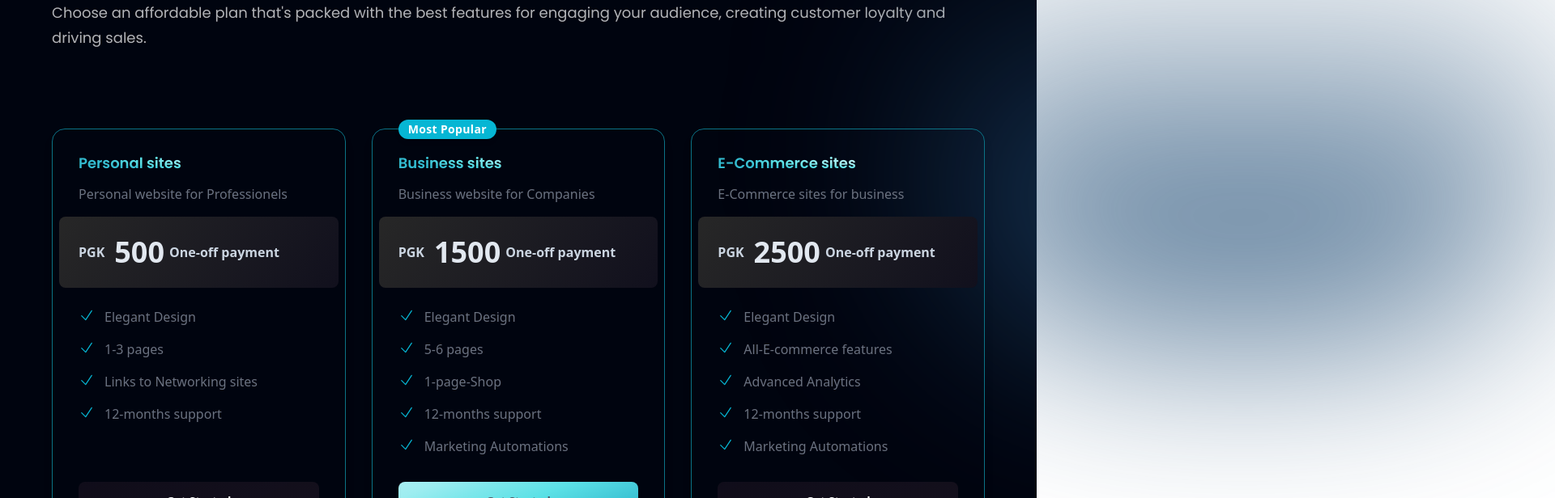
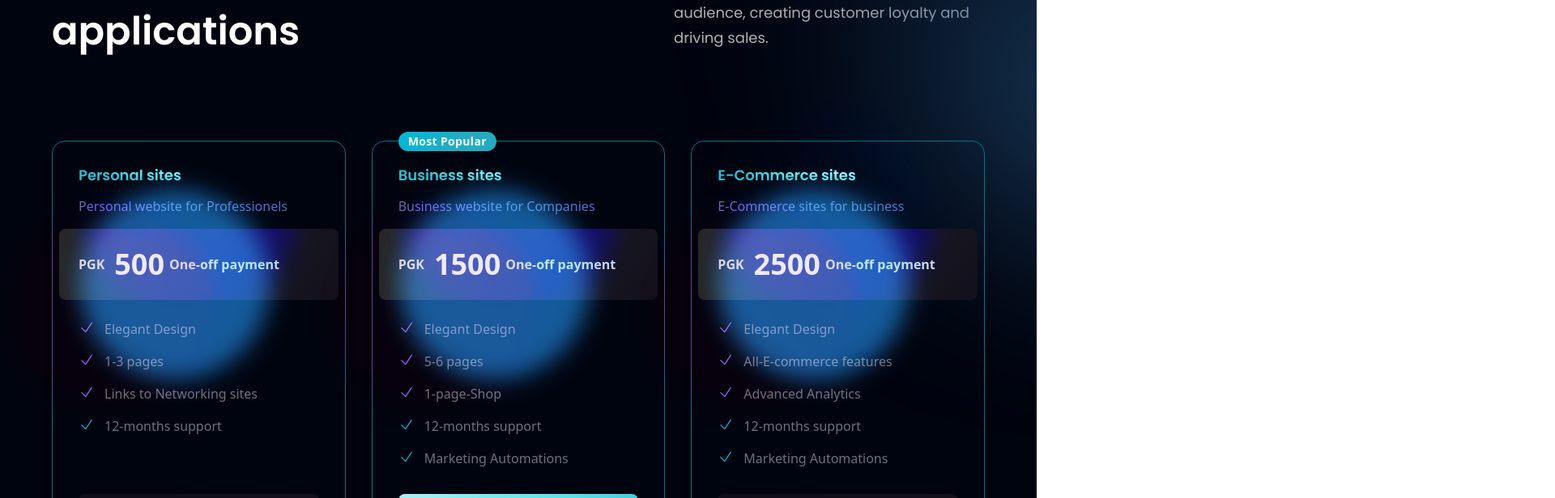
Before and after one commit to LucioFider/Personal-Website, a React (Vite) app: page / in a window 1280 px wide. Shown: the part 5540-6156 px from the top of the page at 81% size, 1920 px wide, since content can reach past the window. Built offline with nearby package versions, Linux system fonts and the light colour scheme.

Commit message:
14th-commit

```diff
--- a/src/components/PriceCards.jsx
+++ b/src/components/PriceCards.jsx
@@ -4,10 +4,10 @@ import styles from "../style";
 
 const PriceCards = () => {
   return (
-    <div className="grid grid-cols-3 gap-8 py-24">
+    <div className={`${styles.section} grid grid-cols-3 gap-8 py-24`}>
       {pricingPlans.map((plan) => (
         <div
-          className=" text-black border border-[#0b7285] shadow-lg p-8  rounded-2xl relative flex flex-col"
+          className=" text-black border border-[#0b7285] shadow-lg p-8  rounded-2xl flex flex-col relative"
           key={plan.title}
         >
           <h3 className="font-poppins text-lg font-semibold leading-5 text-gradient">
@@ -19,6 +19,11 @@ const PriceCards = () => {
               Most Popular
             </p>
           )}
+
+          {/* Animation */}
+          <div className="absolute top-20 -left-14 w-64 h-64 bg-[#da77f2] rounded-full mix-blend-hue filter blur-lg opacity-70 animate-blob "></div>
+          <div className="absolute -top-5 left-15 w-64 h-64 bg-[#9775fa] rounded-full mix-blend-saturation filter blur-lg opacity-70 animate-blob animation-delay-4000"></div>
+          <div className="absolute -bottom-15 left-10 w-64 h-64 bg-[#1c7ed6] rounded-full mix-blend-screen filter blur-lg opacity-70 animate-blob animation-delay-2000"></div>
 
           <p className="mt-4 text-gray-500 leading-6">{plan.description}</p>
 
--- a/src/components/Pricing.jsx
+++ b/src/components/Pricing.jsx
@@ -3,18 +3,18 @@ import styles from "../style";
 import PriceCards from "./PriceCards";
 
 const Pricing = () => (
-  <section className={`${styles.section} bg-primary`}>
-    <div>
+  <section className={`${styles.section} bg-primary relative`}>
+    <div className="flex items-center justify-center">
       <div className="absolute z-[0] w-[60%] h-[60%] -right-[50%] rounded-full blue__gradient" />
       <h2 className={`${styles.heading2}`}>
         Pricing plans for websites and applications
       </h2>
-      <p className={`${styles.paragraph}`}>
+      <p className={`${styles.paragraph} w-1/2`}>
         Choose an affordable plan that's packed with the best features for
         engaging your audience, creating customer loyalty and driving sales.
       </p>
-      <PriceCards />
     </div>
+    <PriceCards />
   </section>
 );
 
```
